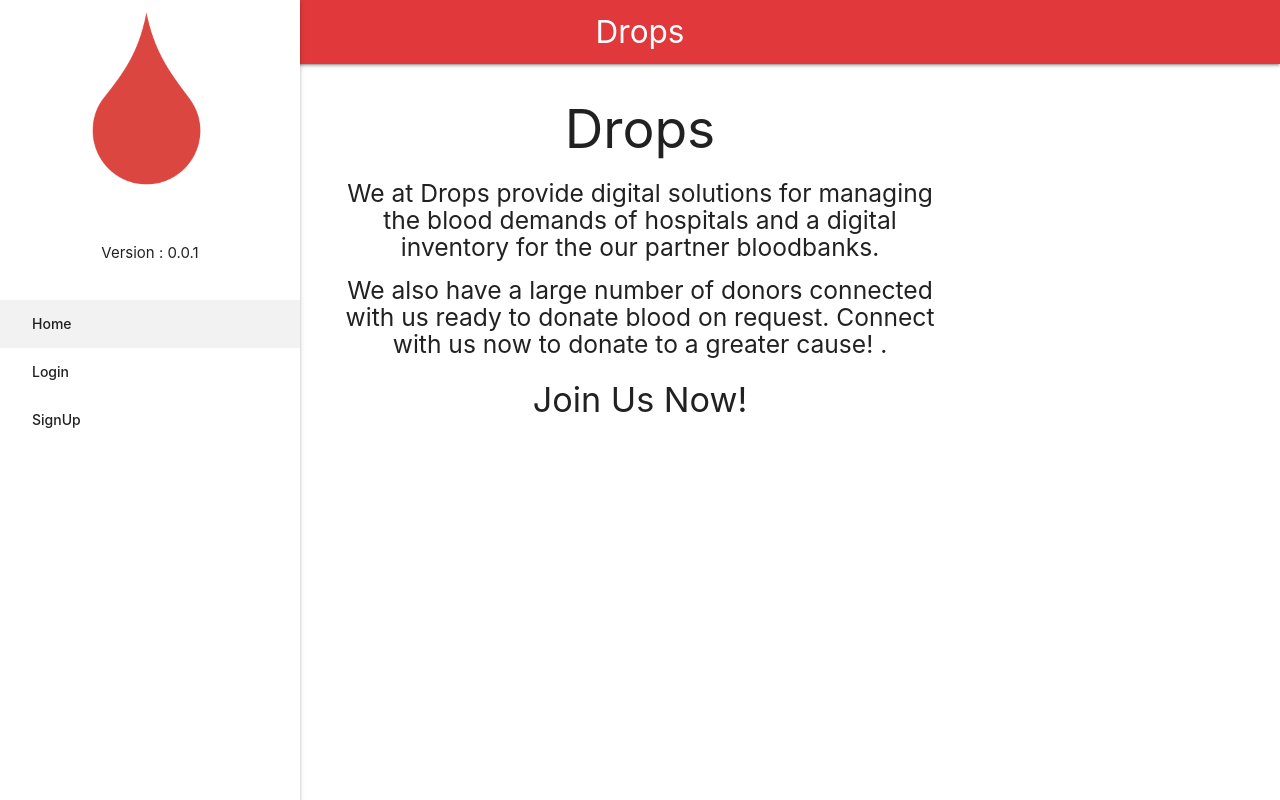
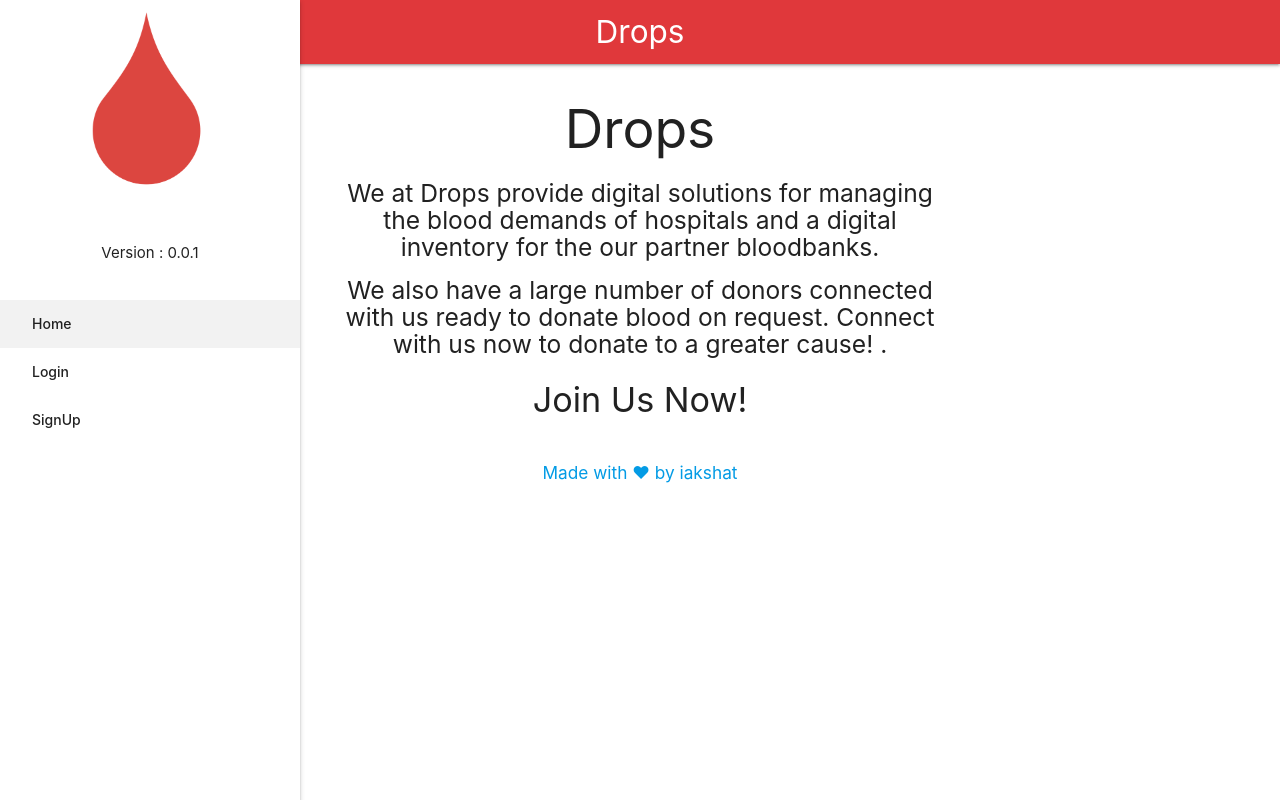
Before and after one commit to iakshat/drops-frontend, a React (Create React App) app: page / in a window 1280 px wide. Built offline with nearby package versions, Linux system fonts and the light colour scheme.

Commit message:
fine improvements

```diff
--- a/src/components/bloodDemand/DonorRequests.js
+++ b/src/components/bloodDemand/DonorRequests.js
@@ -66,7 +66,7 @@ class DonorRequest extends Component {
         return(
             <div className="container">
                 <h3>Previous Donation Requests</h3><br/><br/>
-                <div className="red-text" id="output">sdhfsn</div><br/>
+                <div className="red-text" id="output"></div><br/>
                 <div className="collection">
                     {ress}
                 </div>
--- a/src/components/home/Home.js
+++ b/src/components/home/Home.js
@@ -12,6 +12,11 @@ class Home extends Component {
                         on request. Connect with us now to donate to a greater cause!
                     . </h5>
                     <h4>Join Us Now!</h4>
+                <div className="page-footer white">
+                    <div className="container">
+                        <a className="center" href="https:www.github.com/iakshat"><h6>Made with ❤ by iakshat</h6></a>
+                    </div>
+                </div>
             </div>
         )
     }
--- a/src/components/layouts/Navbar.js
+++ b/src/components/layouts/Navbar.js
@@ -58,7 +58,7 @@ class NavBar extends Component {
                             <i className="material-icons">menu</i>
                         </a>
                         <div className="center brand-logo">
-                            Drops
+                            <a href="/">Drops</a>
                         </div>
                     </div>
                     {notifBtn}
```
